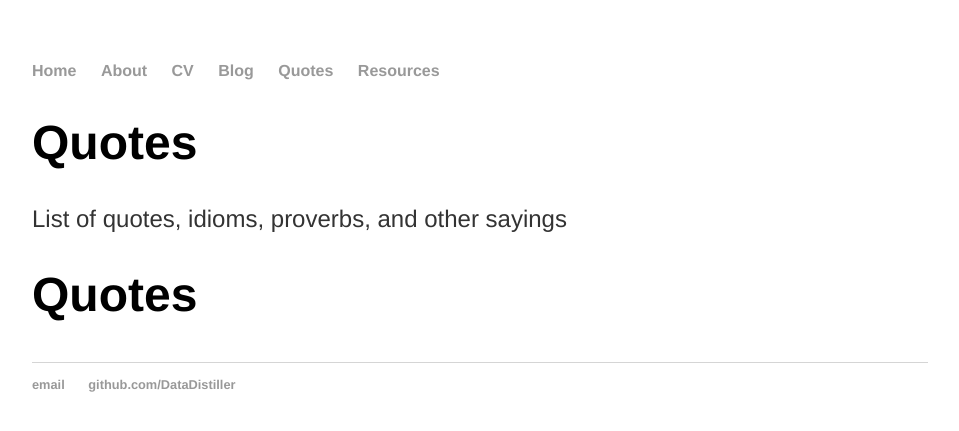
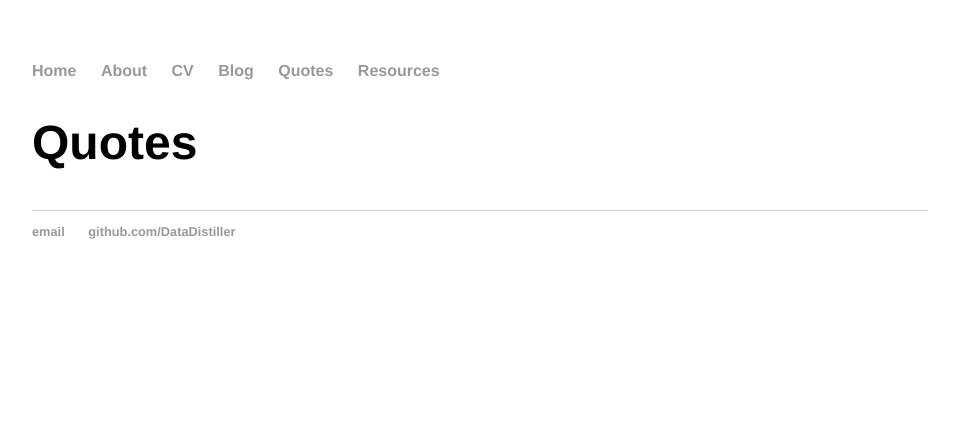
Before and after one commit to DataDistiller/DataDistiller.github.io, a Jekyll site: the page built from quotes/index.html, in a window 1280 px wide. Shown: the top 431 px of the page, without its empty margins (160-1119 px from the left). Built offline with Jekyll 4.4.1, drawn with Linux system fonts in a browser that asks for light colours.

Commit message:
Update index.html

```diff
--- a/quotes/index.html
+++ b/quotes/index.html
@@ -3,10 +3,6 @@ layout: default
 title: Quotes
 ---
 
-		<div class="blurb">
-			<h1>Quotes</h1>
-			<p>List of quotes, idioms, proverbs, and other sayings</p>
-		</div>
 
 <h1>{{ page.title }}</h1>
 <ul class="posts">
```
